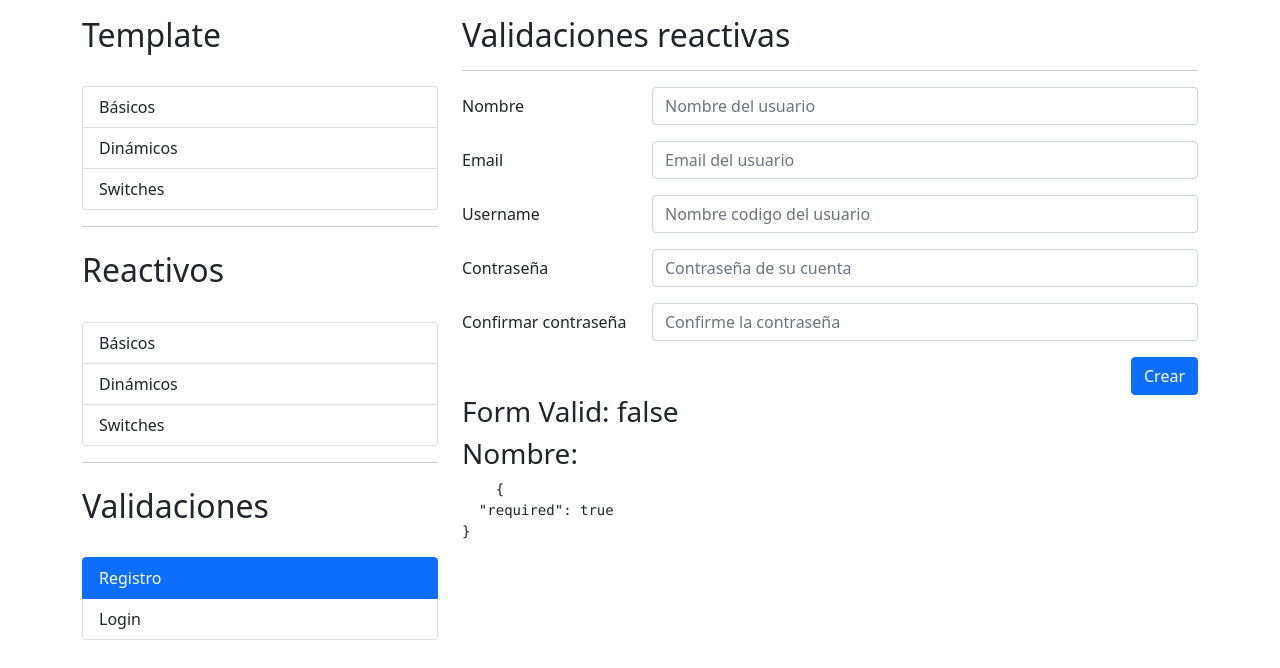
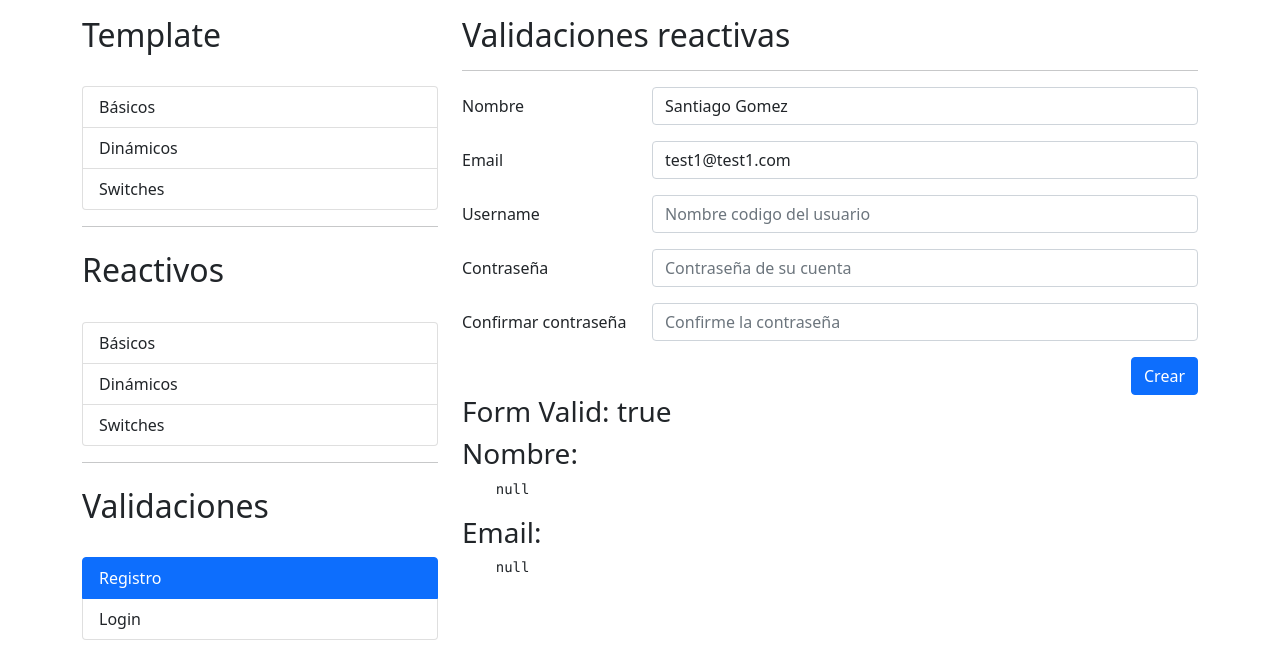
Before and after one commit to santtiago49/06-angular-formulariosApp, an Angular app: page /auth/registro in a window 1280 px wide. Shown: the top 668 px of the page. Built offline with nearby package versions, Linux system fonts and the light colour scheme.

Commit message:
Evaluar un email

```diff
--- a/src/app/auth/pages/registro/registro.component.html
+++ b/src/app/auth/pages/registro/registro.component.html
@@ -28,8 +28,14 @@
                 <label class="col-sm-3 col-form-label">Email</label>
                 <div class="col-sm-9">
                     <input type="email"
+                           formControlName="email"
                            class="form-control"
                            placeholder="Email del usuario">
+
+                    <span class="form-text text-danger"
+                          *ngIf="campoNoValido('email')">
+                        El correo es obligatorio
+                    </span>
                 </div>
             </div>
 
@@ -86,3 +92,8 @@
 <pre>
     {{ miFormulario.controls.nombre.errors | json }}
 </pre>
+
+<h3>Email:</h3>
+<pre>
+    {{ miFormulario.controls.email.errors | json }}
+</pre>
--- a/src/app/auth/pages/registro/registro.component.ts
+++ b/src/app/auth/pages/registro/registro.component.ts
@@ -1,5 +1,5 @@
 import { Component, OnInit } from '@angular/core';
-import { FormBuilder, FormGroup, FormArray, Validators } from '@angular/forms';
+import { FormBuilder, FormGroup, FormArray, Validators, Validator } from '@angular/forms';
 
 @Component({
   selector: 'app-registro',
@@ -11,14 +11,21 @@
 
   // TODO: temporal
   nombreApellidoPattern: string  = '([a-zA-z]+) ([a-zA-z]+)';
+  emailPattern: string = "^[a-z0-9._%+-]+@[a-z0-9.-]+\\.[a-z]{2,4}$";
 
   miFormulario: FormGroup = this.fb.group({
-    nombre: ['', [ Validators.required, Validators.pattern( this.nombreApellidoPattern ) ] ]
+    nombre: ['', [ Validators.required, Validators.pattern( this.nombreApellidoPattern ) ] ],
+    email: ['', [ Validators.required, Validators.pattern( this.emailPattern ) ] ]
   })
 
   constructor( private fb: FormBuilder ) { }
 
   ngOnInit(): void {
+
+    this.miFormulario.reset({
+      nombre: 'Santiago Gomez',
+      email: 'test1@test1.com'
+    })
 
   }
 
```
